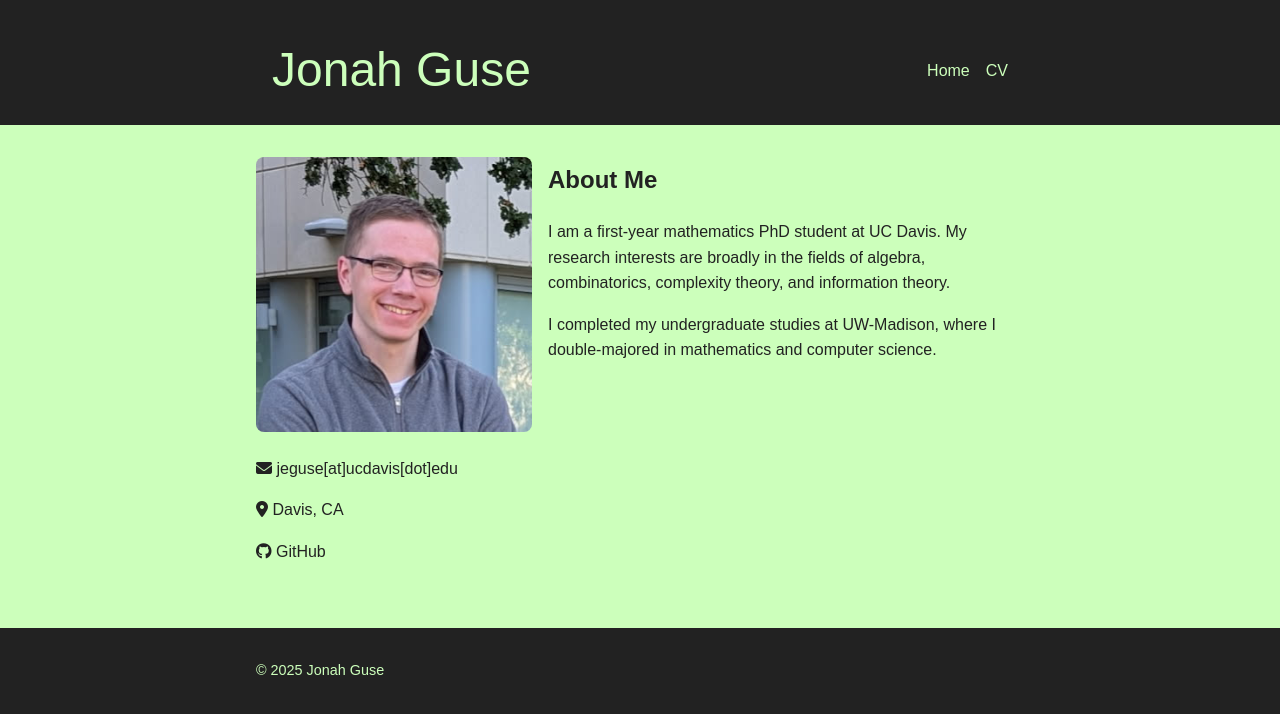
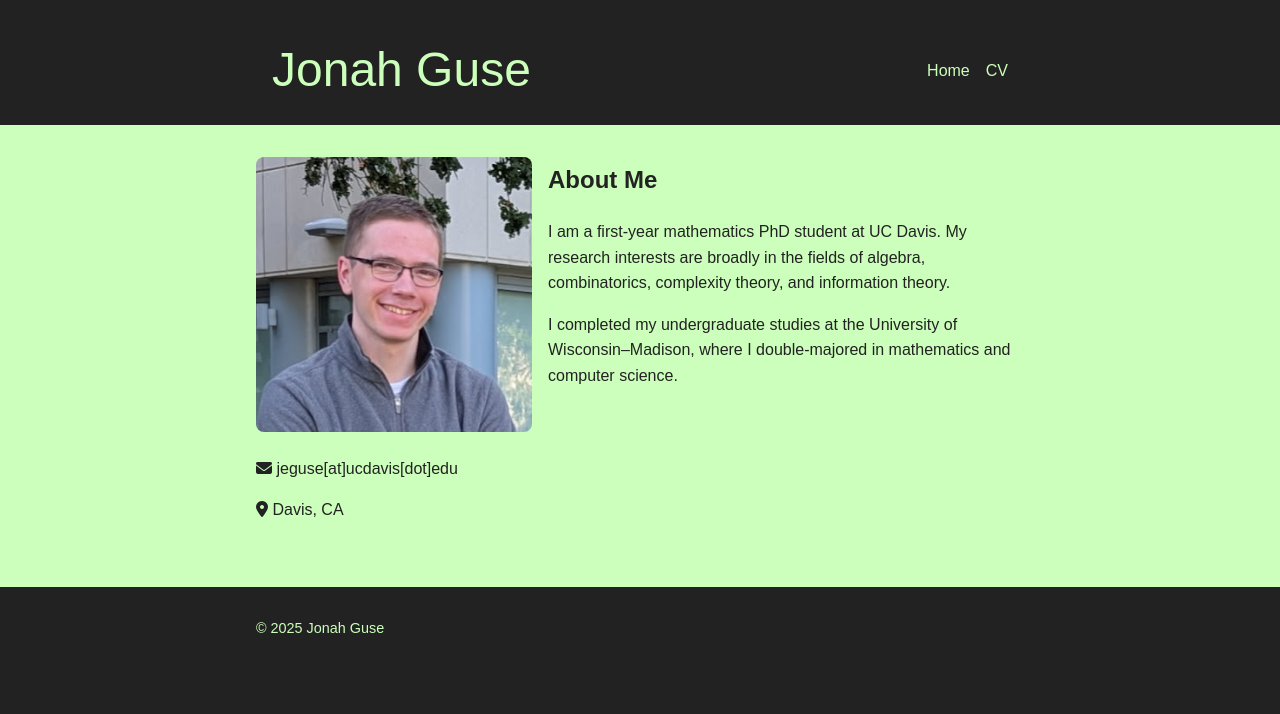
Before and after one commit to jeguse/jeguse.github.io, a Jekyll site: the page built from index.md, in a window 1280 px wide. Shown: the top 714 px of the page. Built offline with Jekyll 4.4.1, drawn with Linux system fonts in a browser that asks for light colours; nearby versions of some CDN libraries.

Commit message:
Update index.md

```diff
--- a/index.md
+++ b/index.md
@@ -13,7 +13,7 @@ layout: default
 
 <i class="fa-solid fa-location-dot"></i> Davis, CA
 
-<i class="fa-brands fa-github"></i> [GitHub](https://github.com/jeguse)
+<!-- <i class="fa-brands fa-github"></i> [GitHub](https://github.com/jeguse) -->
 
 <!-- <i class="fa-brands fa-spotify"></i> [Spotify](https://open.spotify.com/user/av0zvsdkik8p5x02eflvtpml1) -->
 
@@ -25,7 +25,7 @@ layout: default
 
 I am a first-year mathematics PhD student at UC Davis. My research interests are broadly in the fields of algebra, combinatorics, complexity theory, and information theory.
 
-I completed my undergraduate studies at UW-Madison, where I double-majored in mathematics and computer science.
+I completed my undergraduate studies at the University of Wisconsin–Madison, where I double-majored in mathematics and computer science.
 
 </div>
 
```
